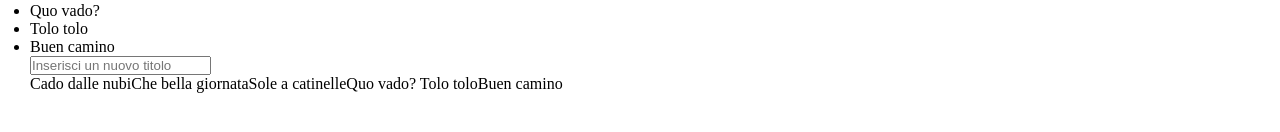
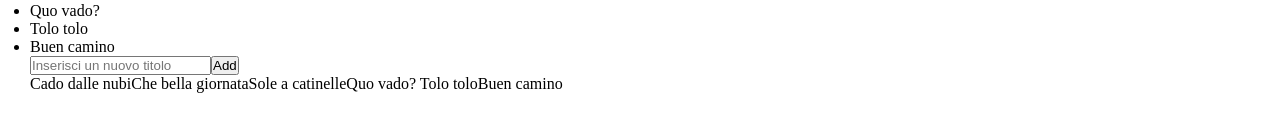
Before and after one commit to marcotristani/react-form, a React (Vite) app: page / in a window 1280 px wide. Shown: the part 206-338 px from the top of the page. Built offline with nearby package versions, Linux system fonts and the light colour scheme.

Commit message:
flat: add submit per aggiungere elemento alla lista

```diff
--- a/src/components/ListFilms.jsx
+++ b/src/components/ListFilms.jsx
@@ -7,21 +7,33 @@ const ListFilms = () => {
   //Variabili stringa film e variabile dove salvare nuovo valore del film
   const [titleFilms, setTitleFilms] = useState(filmsCheccoZalone);
   const [newTitleFilm, setNewTitleFilm] = useState("");
+
+  //Funzione di azione al submit per aggiungere nuovo film alla lista
+  function addFilm(event) {
+    event.preventDefault(); //blocco evento naturale pagina ossia il ricaricamento
+    if (newTitleFilm !== "") {
+      setTitleFilms([...titleFilms, newTitleFilm]); //vado ad aggiungere un nuovo film alla variabile di stato title film
+      setNewTitleFilm(""); //pulisco il testo di input
+    } else {
+      alert("Inserisci un titolo");
+    }
+  }
   return (
     <>
       <h2>Film</h2>
       <ul>
-        {filmsCheccoZalone.map((film) => (
+        {titleFilms.map((film) => (
           <li>{film}</li>
         ))}
       </ul>
-      <form>
+      <form onSubmit={addFilm}>
         <input
           type="text"
           placeholder="Inserisci un nuovo titolo"
           value={newTitleFilm}
           onChange={(e) => setNewTitleFilm(e.target.value)}
         ></input>
+        <button>Add</button>
       </form>
       {/* prova */}
       <p>{titleFilms}</p>
```
